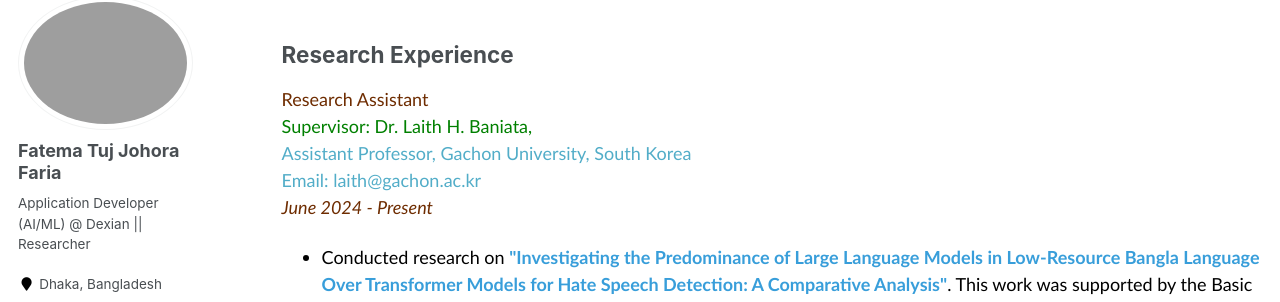
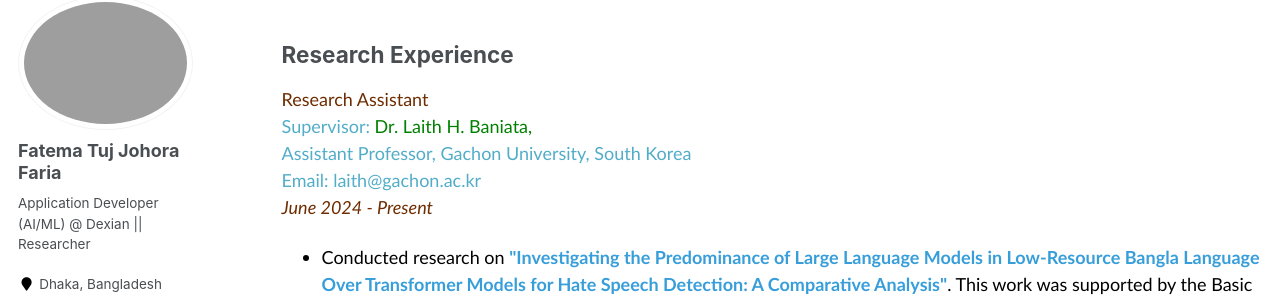
Before and after one commit to fatemafaria142/fatemafaria142.github.io, a Jekyll site: the page built from _pages/work.md, in a window 1280 px wide and 900 px high. Shown: the part 122-424 px from the top of the window. Built offline with Jekyll 4.4.1, drawn with Linux system fonts in a browser that asks for light colours; some web fonts are replaced.

Commit message:
Update work.md

```diff
--- a/_pages/work.md
+++ b/_pages/work.md
@@ -7,7 +7,7 @@ title: ""
 ## Research Experience
 <span style="font-family:Trebuchet MS; color:black;">
 <span style="color:#6E2C00">Research Assistant</span><br/>
-[<span style="color:green; display:inline;"> Supervisor: Dr. Laith H. Baniata, </span>](https://www.researchgate.net/profile/Laith-Baniata)<br/>
+[Supervisor: <span style="color:green; display:inline;"> Dr. Laith H. Baniata, </span>](https://www.researchgate.net/profile/Laith-Baniata)<br/>
 [Assistant Professor, Gachon University, South Korea](https://www.gachon.ac.kr/sites/eng/index.do/)<br/>
 [Email: laith@gachon.ac.kr](mailto:laith@gachon.ac.kr)<br/>
 <span style="color:#6E2C00"><em>June 2024 - Present</em></span>
```
